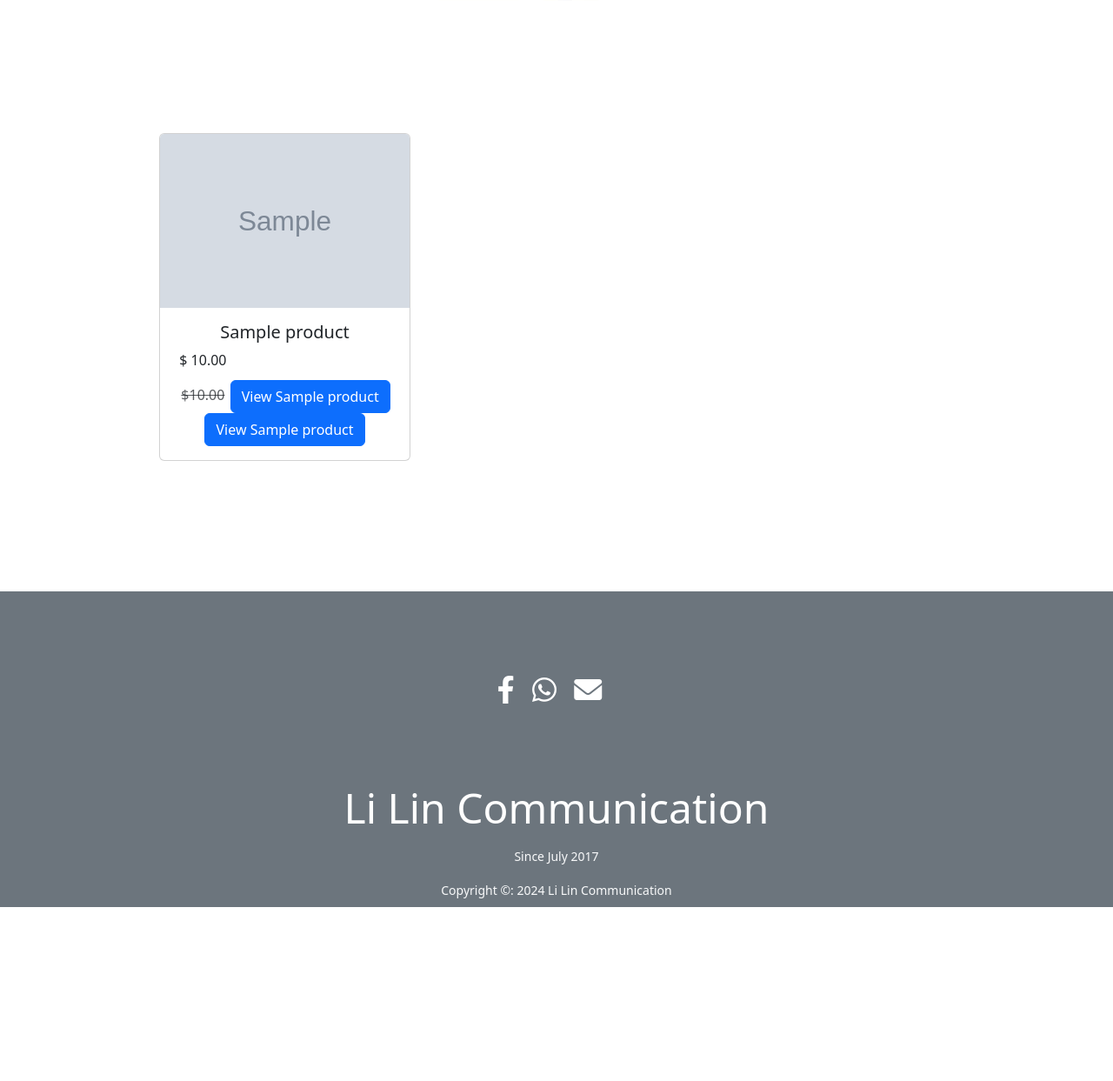
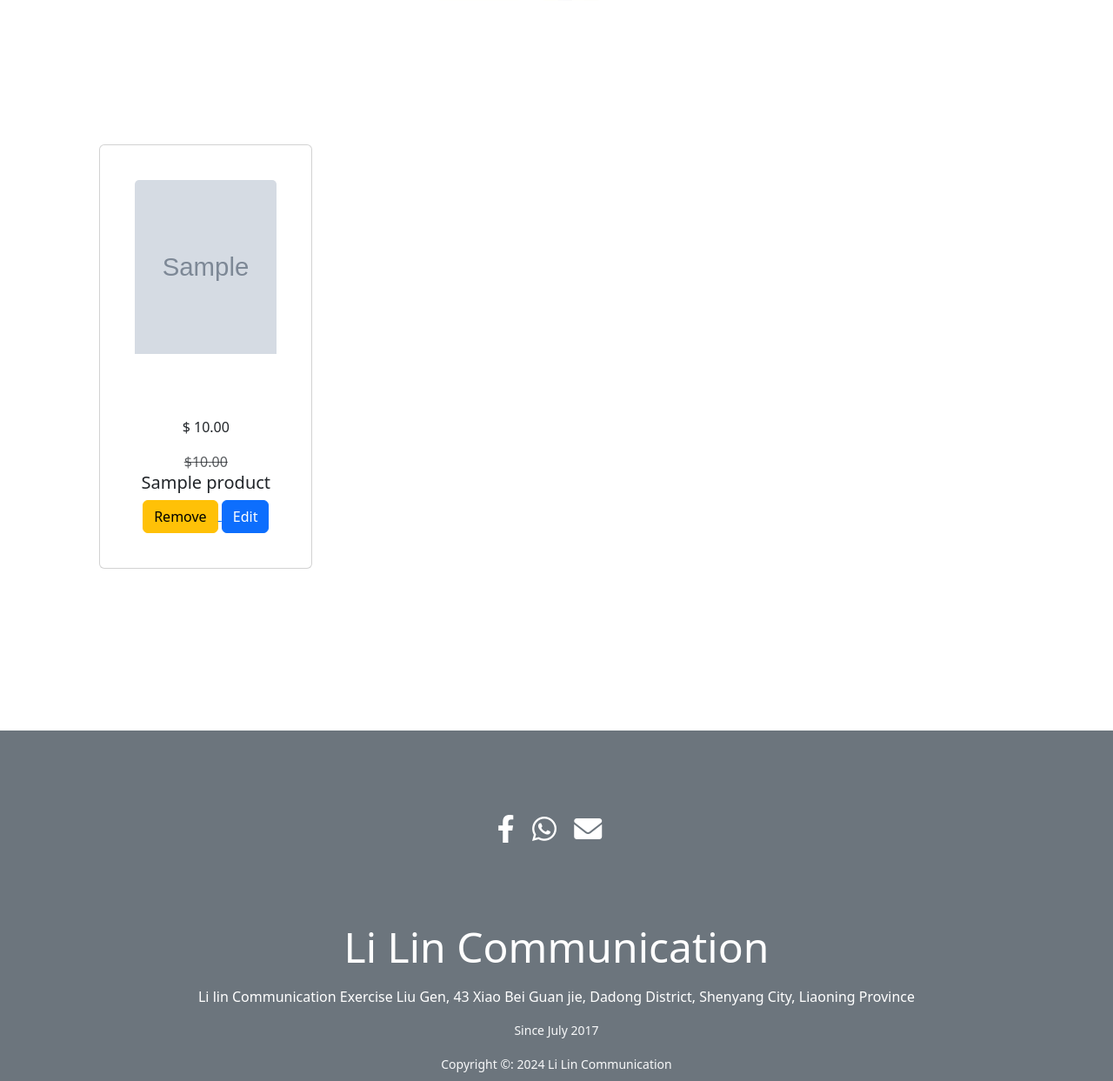
Before and after one commit to Lyte77/lin-mobile, a Django app: page /myShop/home/ in a window 1280 px wide. Shown: the part 275-1518 px from the top of the page at 87% size. Before the commit the page ends 1318 px from the top, so only its background shows below. Run offline with Django 5.2, Linux system fonts and the light colour scheme; tables that the repository leaves empty hold one stand-in row (values such as "Sample post"); grey boxes marked "Sample" are stand-in pictures; some libraries are stand-ins or nearby versions.

Commit message:
worked on aligning cards

```diff
--- a/shop/templates/shop/base.html
+++ b/shop/templates/shop/base.html
@@ -74,6 +74,11 @@
                 </div>
             </div>
             <p class="display-5 mb-3"> Li Lin Communication</p>
+            <div class="address">
+                <p>Li lin Communication Exercise Liu Gen, 43 Xiao Bei Guan jie, Dadong
+                    District, Shenyang City, Liaoning Province
+                </p>
+            </div>
             <small class="text-light">
                  <p>Since July 2017</p>
                 Copyright &copy:  <script>document.write(new Date().getFullYear())</script> Li Lin Communication
--- a/shop/templates/shop/category_product.html
+++ b/shop/templates/shop/category_product_list.html
@@ -20,7 +20,7 @@
             <div class="container">
               <div class="row justify-content-center">
                 <div class="col-sm-auto col-6">
-                  <a href="{% url 'shop:product_delete' producct.id %}">
+                  <a href="{% url 'shop:product_delete' product.id %}">
                     <button class="btn btn-warning">Remove</button>
                   </a>
 
--- a/shop/templates/shop/index.html
+++ b/shop/templates/shop/index.html
@@ -52,8 +52,8 @@
 
             <!-- Products section -->
             <section>
-
-              <div class="container">
+<!--
+               <div class="container">
                 <div class="row" id="product-list">
                   {% for product in products %}
                   <div class="col-md-4">
@@ -76,7 +76,7 @@
 
                              <button type="button" class="btn btn-primary" data-bs-toggle="modal" data-bs-target="#exampleModal{{ product.id }}">
                           View {{ product.name }}
-                        </button
+                             </button>
                       </div>
                       {% if request.user.is_authenticated %}
                       <div class="container">
@@ -99,9 +99,42 @@
                       </div>
                       {% endif %}
                     </div>
+                    {% endfor %}
                   </div>
-                  {% endfor %}
-            </section>
+            </section> -->
+
+            {% comment %} new card {% endcomment %}
+            <div class="row row-cols-1 row-cols-lg-2 row-cols-xl-4 ">
+                {% for product in products %}
+                <div class="col">
+                    <div class="card radius-15 mb-5">
+                        <div class="card-body text-center">
+                            <div class="p-4 radius-15">
+                                <img src="{{ product.image.url }}" class="card-img-top" alt="{{ product.name }}" width="200" height="200" >
+                                <h5 class="mb-0 mt-5 text-white">{{ product.name }}</h5>
+                                <div class="price">
+                                    <p class="card-text font-weight-bold">$ {{ product.new_price }}</p>
+                                    <p class="card-text text-muted"><del>${{ product.old_price}}</del></p>
+
+                                </div>
+
+                                    <h5 class="card-title"> {{ product.name }}</h5>
+
+                                <a href="{% url 'shop:product_delete' product.id %}">
+                                    <button class="btn btn-warning ">Remove</button>
+                                  </a>
+
+                                  <a href="{% url 'shop:edit' product.id %}">
+                                    <button class="btn btn-primary " >Edit</button>
+                                  </a>
+
+
+                            </div>
+                        </div>
+                    </div>
+                </div>
+                {% endfor %}
+            </div>
 
 
 {% for product in products %}
```
Also changed, not shown: db.sqlite3, media/item_images/appleiwatch3_K1NxiBQ.jpg (added), media/item_images/carops5.jpg (added).
